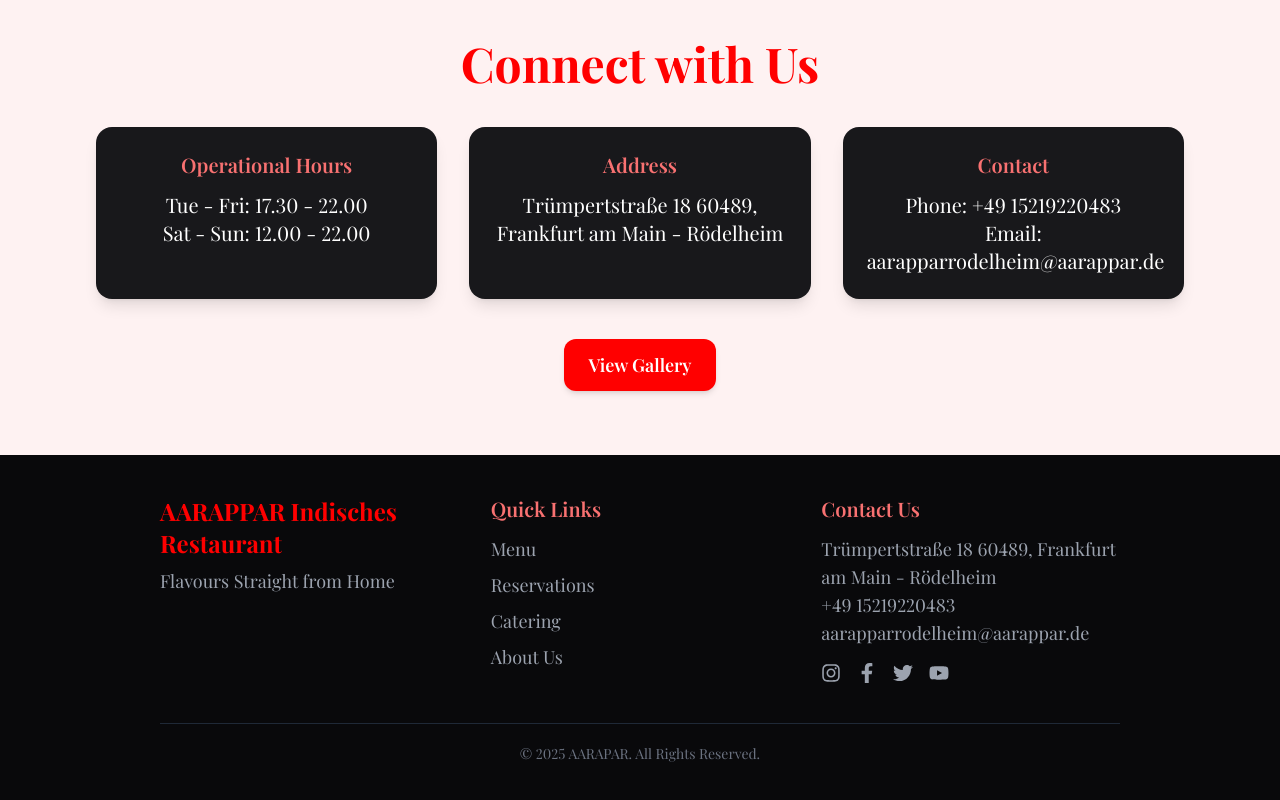
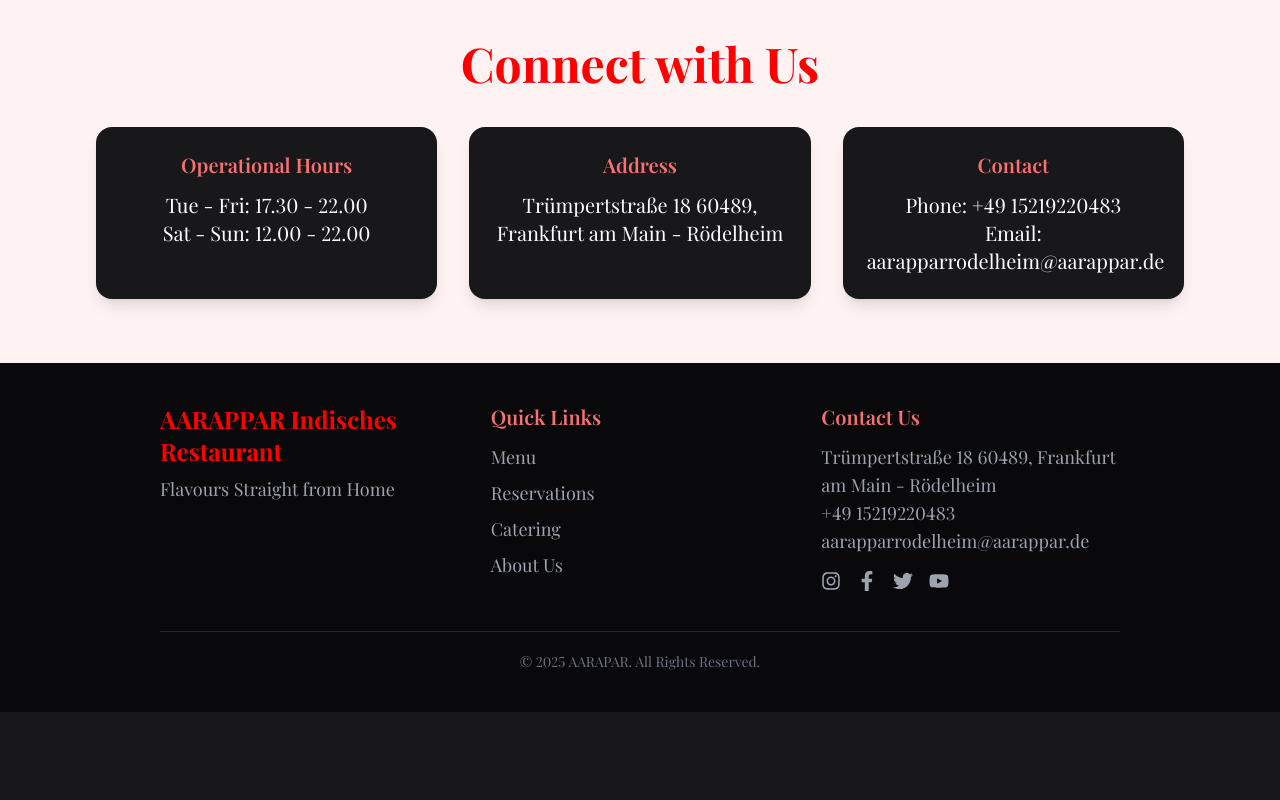
Before and after one commit to Karad-Deepak/aarappar, a Next.js app: page /aboutus in a window 1280 px wide. Shown: the part 609-1409 px from the top of the page. After the commit the page ends 1321 px from the top, so only its background shows below. Built offline with nearby package versions, Linux system fonts and the light colour scheme.

Commit message:
hero chnages

```diff
--- a/app/components/ConnectSection.jsx
+++ b/app/components/ConnectSection.jsx
@@ -46,17 +46,6 @@
           </p>
         </div>
       </motion.div>
-
-      {/* View Gallery Link */}
-      <div className="text-center mt-10">
-        <motion.a
-          href="/gallery"
-          className="inline-block px-6 py-3 text-sm lg:text-lg font-semibold  bg-normalbg rounded-xl hover:bg-rose-600 transition-all shadow-md"
-          whileHover={{ scale: 1.1 }}
-        >
-          View Gallery
-        </motion.a>
-      </div>
     </section>
   );
 };
```
